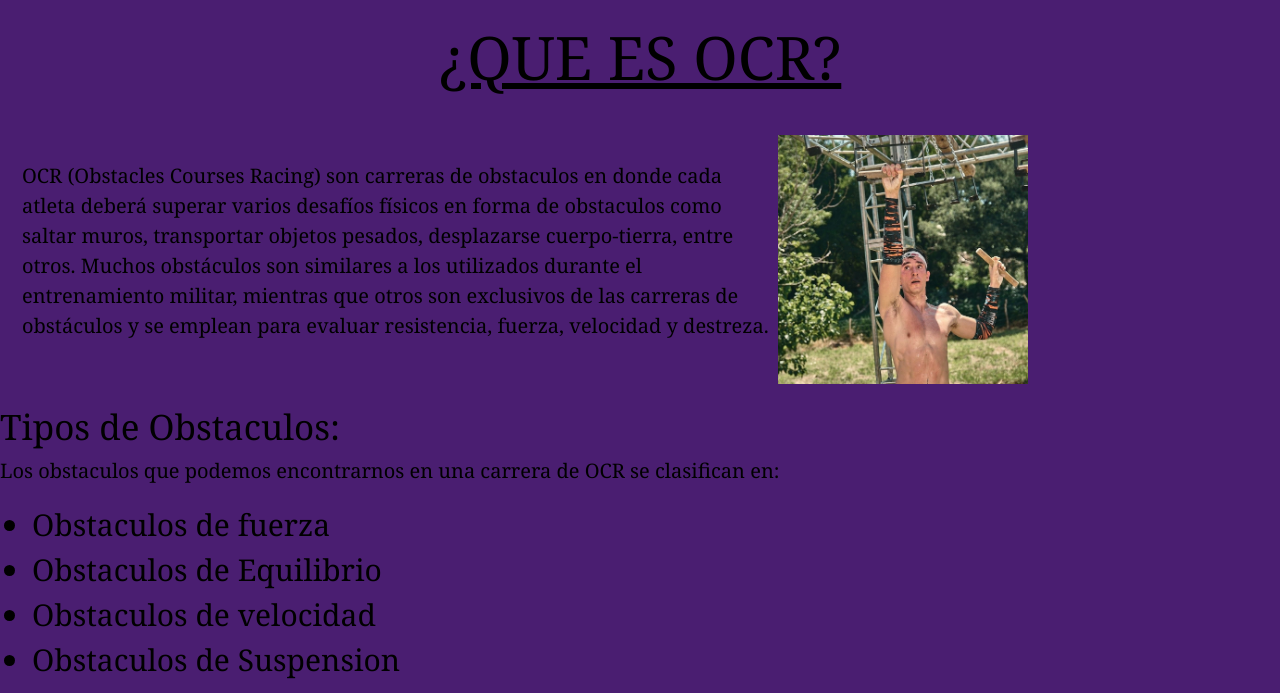
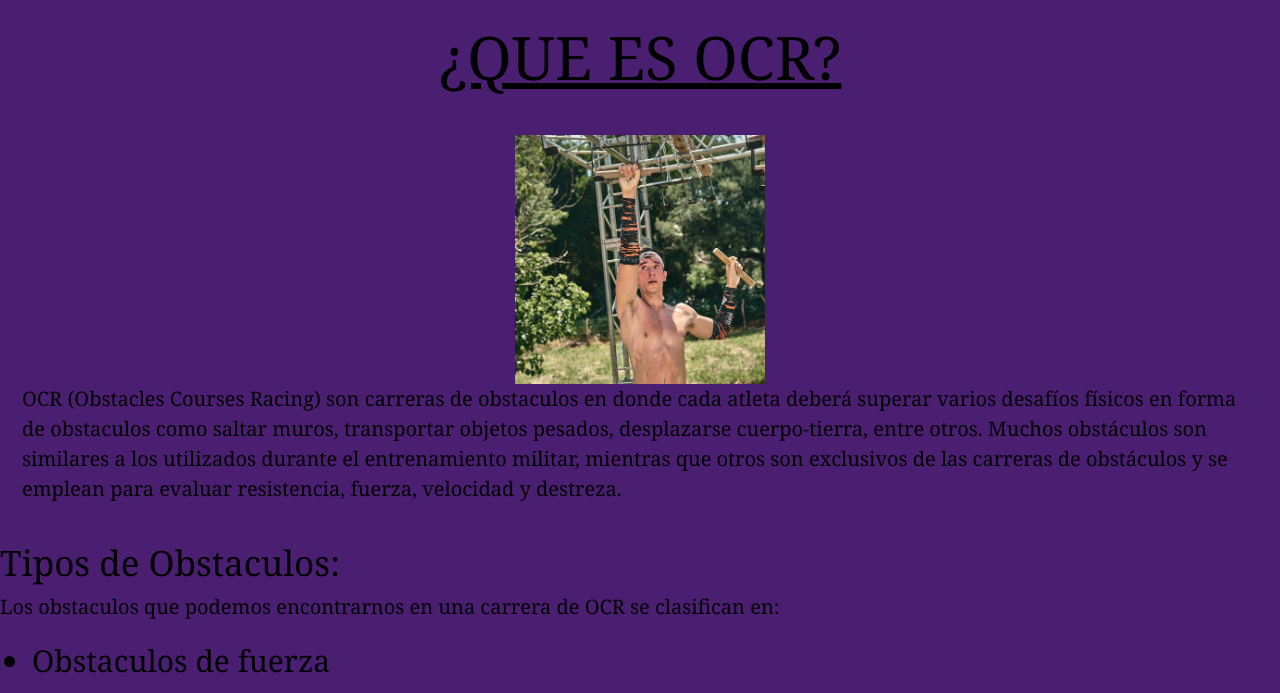
Before and after one commit to TomasPitt1/Proyecto-Hunters, a plain HTML site: page secciones/ocr.html in a window 1280 px wide. Shown: the part 85-778 px from the top of the page. Drawn offline with nearby package versions, Linux system fonts and the light colour scheme.

Commit message:
feat: Modificacion seccion que es ocr

```diff
--- a/secciones/ocr.html
+++ b/secciones/ocr.html
@@ -36,6 +36,7 @@
     <main>
         <h2 class="titulo-principal">¿QUE ES OCR?</h2>
         <div class="que-es-ocr">
+            <img class="foto-caja" src="../imagenes/foto-que-es-ocr.jpeg" alt="Foto practicando OCR">
             <p>OCR (Obstacles Courses Racing) son carreras de obstaculos en donde cada atleta deberá superar varios
                 desafíos
                 físicos en forma de obstaculos como saltar muros, transportar objetos pesados, desplazarse
@@ -44,7 +45,6 @@
                 son
                 exclusivos de las carreras de obstáculos y se emplean para evaluar resistencia, fuerza, velocidad y
                 destreza. </p>
-            <img class="foto-caja" src="../imagenes/foto-que-es-ocr.jpeg" alt="Foto practicando OCR">
         </div>
 
         <div>
--- a/style.css
+++ b/style.css
@@ -159,10 +159,11 @@ footer {
 
 .que-es-ocr {
     display: flex;
+    flex-direction: column;
     justify-content: center;
     margin-top: 40px;
     margin-left: 20px;
-    margin-right: 250px;
+    margin-right: 20px;
     margin-bottom: 20px;
     align-items: center;
     padding: 2px;
```
